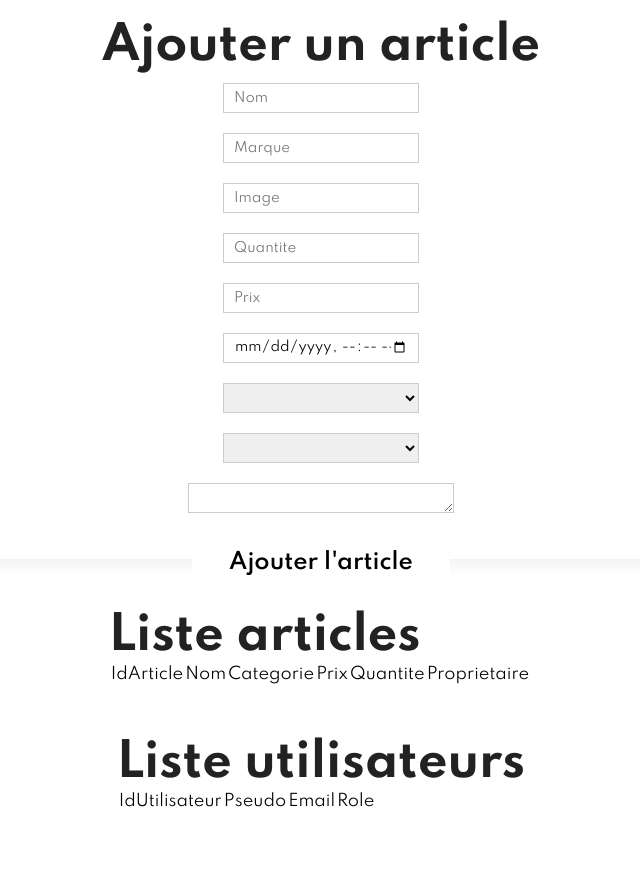
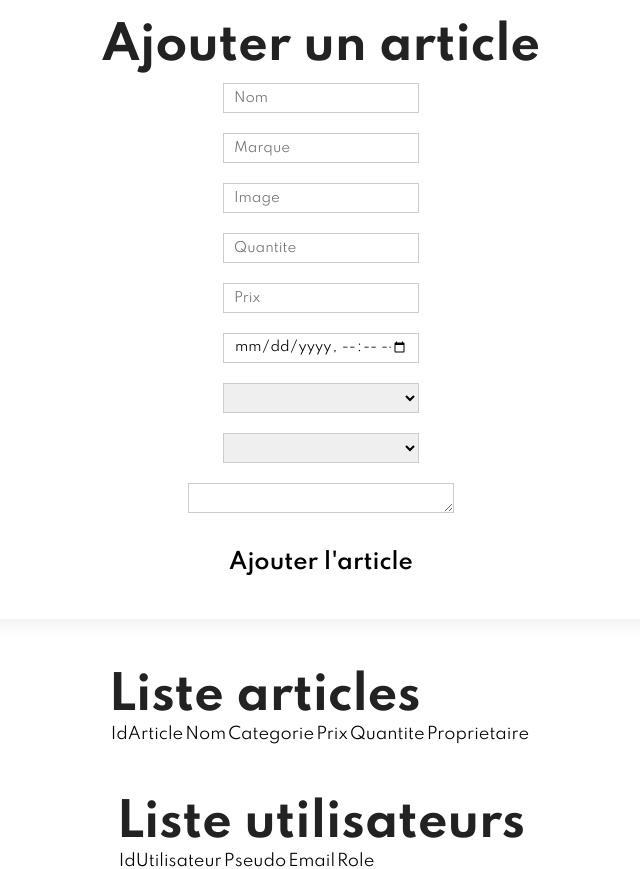
Before and after one commit to sebtrn/ECE-Fall-2022-Marketplace, a PHP site: page /compte.php in a window 1280 px wide. Shown: the part 646-1515 px from the top of the page, without its empty margins (319-959 px from the left). Run offline with PHP 8.4, Linux system fonts and the light colour scheme; the visitor is signed in with stand-in values (Sample User, id 1); data that the repository does not hold is empty.

Commit message:
Update style.css

```diff
--- a/style.css
+++ b/style.css
@@ -962,7 +962,7 @@ form .btn:focus {
 #Ajout-Container{
     background: #fff;
     width: 700px;
-    height: 560px;
+    height: 620px;
     position: relative;
     text-align: center;
     padding: 20px 0;
```
